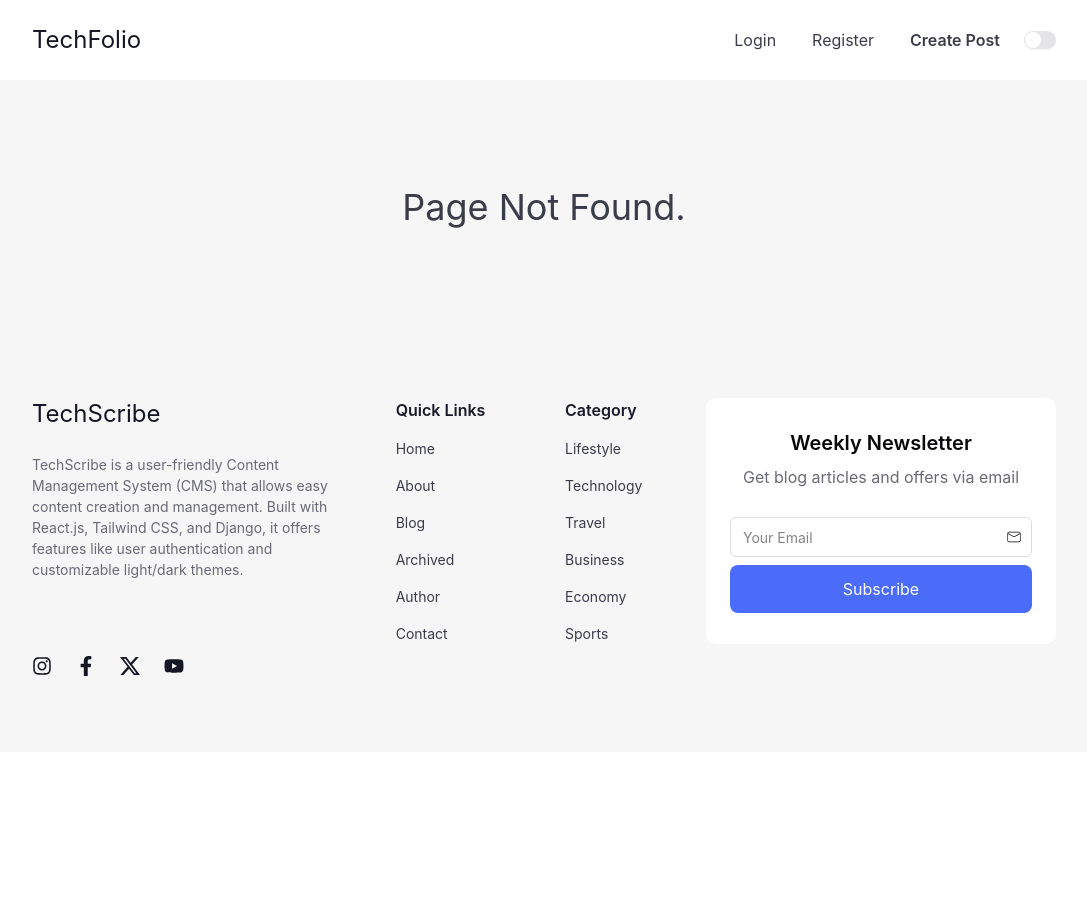
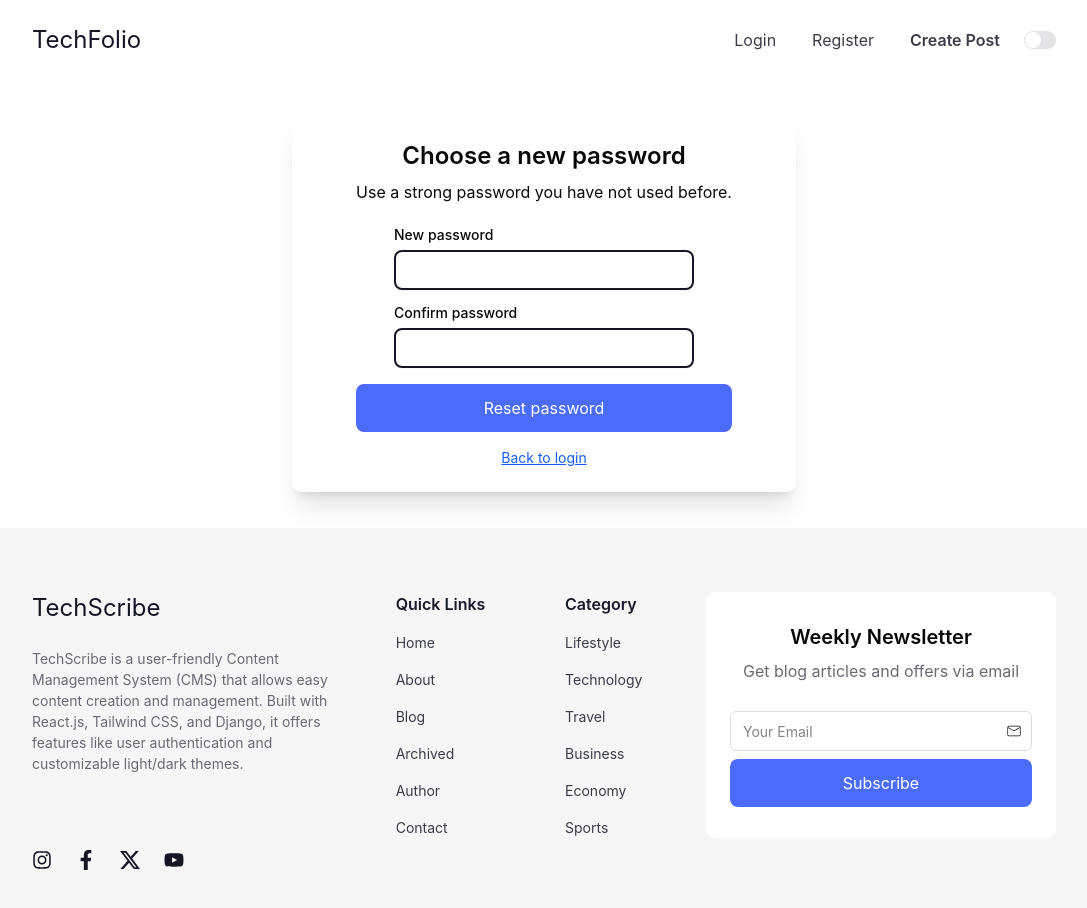
Before and after one commit to ajayakumar4741/content-management-system-frontend, a React (Vite) app: page /reset-password/1/1 in a window 1280 px wide. Shown: the top 908 px of the page, without its empty margins (96-1183 px from the left). Before the commit the page ends 800 px from the top, so only its background shows below. Built offline with nearby package versions, Linux system fonts and the light colour scheme; no server answers.

Commit message:
added email functionality

```diff
--- a/src/App.jsx
+++ b/src/App.jsx
@@ -12,6 +12,8 @@ import ProtectedRoute from './ui_components/ProtectedRoute'
 import { getUsername } from './services/apiBlog'
 import NotFoundPage from './pages/NotFoundPage'
 import ErrorBoundary from './pages/ErrorBoundary'
+import ForgotPasswordPage from './pages/ForgotPasswordPage'
+import ResetPasswordPage from './pages/ResetPasswordPage'
 
 const googleClientId = import.meta.env.VITE_GOOGLE_CLIENT_ID || ''
 function App() {
@@ -39,6 +41,8 @@ function App() {
           <Route path='/signup' element={<SignupPage setIsAuthenticated={setIsAuthenticated} setUsername={setUsername} />} />
           <Route path='/create_post' element={<ProtectedRoute><CreatePostPage isAuthenticated={isAuthenticated} /></ProtectedRoute>} />
           <Route path='/login' element={<ErrorBoundary><LoginPage setIsAuthenticated={setIsAuthenticated} setUsername={setUsername} /></ErrorBoundary>} />
+          <Route path='/forgot-password' element={<ForgotPasswordPage />} />
+          <Route path='/reset-password/:uid/:token' element={<ResetPasswordPage />} />
         </Route>
       </Routes>
     </BrowserRouter>
--- /dev/null
+++ b/src/pages/ForgotPasswordPage.jsx
@@ -0,0 +1,50 @@
+import React from 'react'
+import { Link } from 'react-router-dom'
+import { useForm } from 'react-hook-form'
+import { useMutation } from '@tanstack/react-query'
+import { toast } from 'react-toastify'
+import { Input } from '@/components/ui/input'
+import { Label } from '@/components/ui/label'
+import { requestPasswordReset } from '@/services/apiBlog'
+import SmallSpinner from '@/ui_components/SmallSpinner'
+import InputErrors from '@/ui_components/InputErrors'
+
+function ForgotPasswordPage() {
+  const { register, handleSubmit, formState } = useForm()
+  const { errors } = formState
+  const mutation = useMutation({
+    mutationFn: ({ email }) => requestPasswordReset(email),
+    onSuccess: (response) => toast.success(response.detail),
+    onError: () => toast.error('Unable to send the reset email. Please try again.'),
+  })
+
+  return (
+    <form
+      onSubmit={handleSubmit((data) => mutation.mutate(data))}
+      className="md:px-16 px-8 py-6 flex flex-col mx-auto my-9 items-center gap-4 w-fit rounded-lg bg-[#FFFFFF] shadow-xl dark:text-white dark:bg-[#141624]"
+    >
+      <div className="flex flex-col gap-2 justify-center items-center mb-2 text-center">
+        <h3 className="font-semibold text-2xl">Reset your password</h3>
+        <p>Enter your email and we will send you a reset link.</p>
+      </div>
+      <div className="flex flex-col gap-2 mb-2">
+        <Label htmlFor="email">Email</Label>
+        <Input
+          type="email"
+          id="email"
+          disabled={mutation.isPending}
+          placeholder="Enter your email"
+          {...register('email', { required: 'Email is required' })}
+          className="border-2 border-[#141624] dark:border-[#3B3C4A] focus:outline-0 h-[40px] w-[300px]"
+        />
+        {errors.email?.message && <InputErrors error={errors.email.message} />}
+      </div>
+      <button disabled={mutation.isPending} className="bg-[#4B6BFB] text-white w-full py-3 px-2 rounded-md flex items-center justify-center gap-2">
+        {mutation.isPending ? <><SmallSpinner /><small className="text-[16px]">Sending...</small></> : <small className="text-[16px]">Send reset link</small>}
+      </button>
+      <Link to="/login" className="text-sm text-blue-600 underline">Back to login</Link>
+    </form>
+  )
+}
+
+export default ForgotPasswordPage
--- a/src/pages/LoginPage.jsx
+++ b/src/pages/LoginPage.jsx
@@ -119,6 +119,9 @@ function LoginPage({setIsAuthenticated,setUsername}) {
         <button disabled={mutation.isPending} className="bg-[#4B6BFB] text-white w-full py-3 px-2 rounded-md flex items-center justify-center gap-2">
           {mutation.isPending ? (<> <SmallSpinner /> <small className='text-[16px]'>Loging up...</small></>) : (<small className='text-[16px]'>Login</small>) }
         </button>
+        <Link to="/forgot-password" className="mt-3 text-sm text-blue-600 underline">
+          Forgot your password?
+        </Link>
         <p className="text-[14px]">
           Don't have an account? <Link to="/signup">signup</Link>
         </p>
--- /dev/null
+++ b/src/pages/ResetPasswordPage.jsx
@@ -0,0 +1,70 @@
+import React from 'react'
+import { Link, useNavigate, useParams } from 'react-router-dom'
+import { useForm } from 'react-hook-form'
+import { useMutation } from '@tanstack/react-query'
+import { toast } from 'react-toastify'
+import { Input } from '@/components/ui/input'
+import { Label } from '@/components/ui/label'
+import { confirmPasswordReset } from '@/services/apiBlog'
+import SmallSpinner from '@/ui_components/SmallSpinner'
+import InputErrors from '@/ui_components/InputErrors'
+
+function ResetPasswordPage() {
+  const { uid, token } = useParams()
+  const navigate = useNavigate()
+  const { register, handleSubmit, watch, formState } = useForm()
+  const { errors } = formState
+  const password = watch('new_password1')
+  const mutation = useMutation({
+    mutationFn: (data) => confirmPasswordReset(uid, token, data),
+    onSuccess: (response) => {
+      toast.success(response.detail)
+      navigate('/login', { replace: true })
+    },
+    onError: (error) => {
+      const detail = error.response?.data?.detail
+      const validationErrors = error.response?.data?.errors
+      toast.error(detail || validationErrors?.new_password?.[0] || 'Unable to reset your password.')
+    },
+  })
+
+  return (
+    <form
+      onSubmit={handleSubmit((data) => mutation.mutate(data))}
+      className="md:px-16 px-8 py-6 flex flex-col mx-auto my-9 items-center gap-4 w-fit rounded-lg bg-[#FFFFFF] shadow-xl dark:text-white dark:bg-[#141624]"
+    >
+      <div className="flex flex-col gap-2 justify-center items-center mb-2 text-center">
+        <h3 className="font-semibold text-2xl">Choose a new password</h3>
+        <p>Use a strong password you have not used before.</p>
+      </div>
+      <div className="flex flex-col gap-2">
+        <Label htmlFor="new_password1">New password</Label>
+        <Input
+          type="password"
+          id="new_password1"
+          disabled={mutation.isPending}
+          {...register('new_password1', { required: 'New password is required', minLength: { value: 8, message: 'Password must be at least 8 characters' } })}
+          className="border-2 border-[#141624] dark:border-[#3B3C4A] focus:outline-0 h-[40px] w-[300px]"
+        />
+        {errors.new_password1?.message && <InputErrors error={errors.new_password1.message} />}
+      </div>
+      <div className="flex flex-col gap-2">
+        <Label htmlFor="new_password2">Confirm password</Label>
+        <Input
+          type="password"
+          id="new_password2"
+          disabled={mutation.isPending}
+          {...register('new_password2', { required: 'Please confirm your password', validate: (value) => value === password || 'Passwords do not match' })}
+          className="border-2 border-[#141624] dark:border-[#3B3C4A] focus:outline-0 h-[40px] w-[300px]"
+        />
+        {errors.new_password2?.message && <InputErrors error={errors.new_password2.message} />}
+      </div>
+      <button disabled={mutation.isPending} className="bg-[#4B6BFB] text-white w-full py-3 px-2 rounded-md flex items-center justify-center gap-2">
+        {mutation.isPending ? <><SmallSpinner /><small className="text-[16px]">Resetting...</small></> : <small className="text-[16px]">Reset password</small>}
+      </button>
+      <Link to="/login" className="text-sm text-blue-600 underline">Back to login</Link>
+    </form>
+  )
+}
+
+export default ResetPasswordPage
--- a/src/pages/SignupPage.jsx
+++ b/src/pages/SignupPage.jsx
@@ -155,6 +155,24 @@ function SignupPage({ updateForm, userInfo, toggleModal, setIsAuthenticated, set
         />
         {errors?.username && <small className='text-red-700'>{errors.username.message}</small>}
       </div>
+
+      {!updateForm && <div className="flex flex-col gap-2 mb-2">
+        <Label htmlFor="email">Email</Label>
+        <Input
+          type="email"
+          id="email"
+          placeholder="Enter email"
+          {...register('email', {
+            required: 'Email is required',
+            pattern: {
+              value: /^[^\s@]+@[^\s@]+\.[^\s@]+$/,
+              message: 'Please enter a valid email address'
+            }
+          })}
+          className="border-2 border-[#141624] dark:border-[#3B3C4A] focus:outline-0 h-[40px] w-[300px]"
+        />
+        {errors?.email && <small className='text-red-700'>{errors.email.message}</small>}
+      </div>}
 
       <div className="flex flex-col gap-2 mb-2">
         <Label htmlFor="first_name">First Name</Label>
--- a/src/services/apiBlog.js
+++ b/src/services/apiBlog.js
@@ -58,6 +58,16 @@ export async function signin(data){
             throw new Error(err)
         }
     }
+}
+
+export async function requestPasswordReset(email) {
+    const response = await api.post('api/auth/password-reset/', { email })
+    return response.data
+}
+
+export async function confirmPasswordReset(uid, token, data) {
+    const response = await api.post(`api/auth/password-reset/${uid}/${token}/`, data)
+    return response.data
 }
 
 export async function getUsername(){
```
